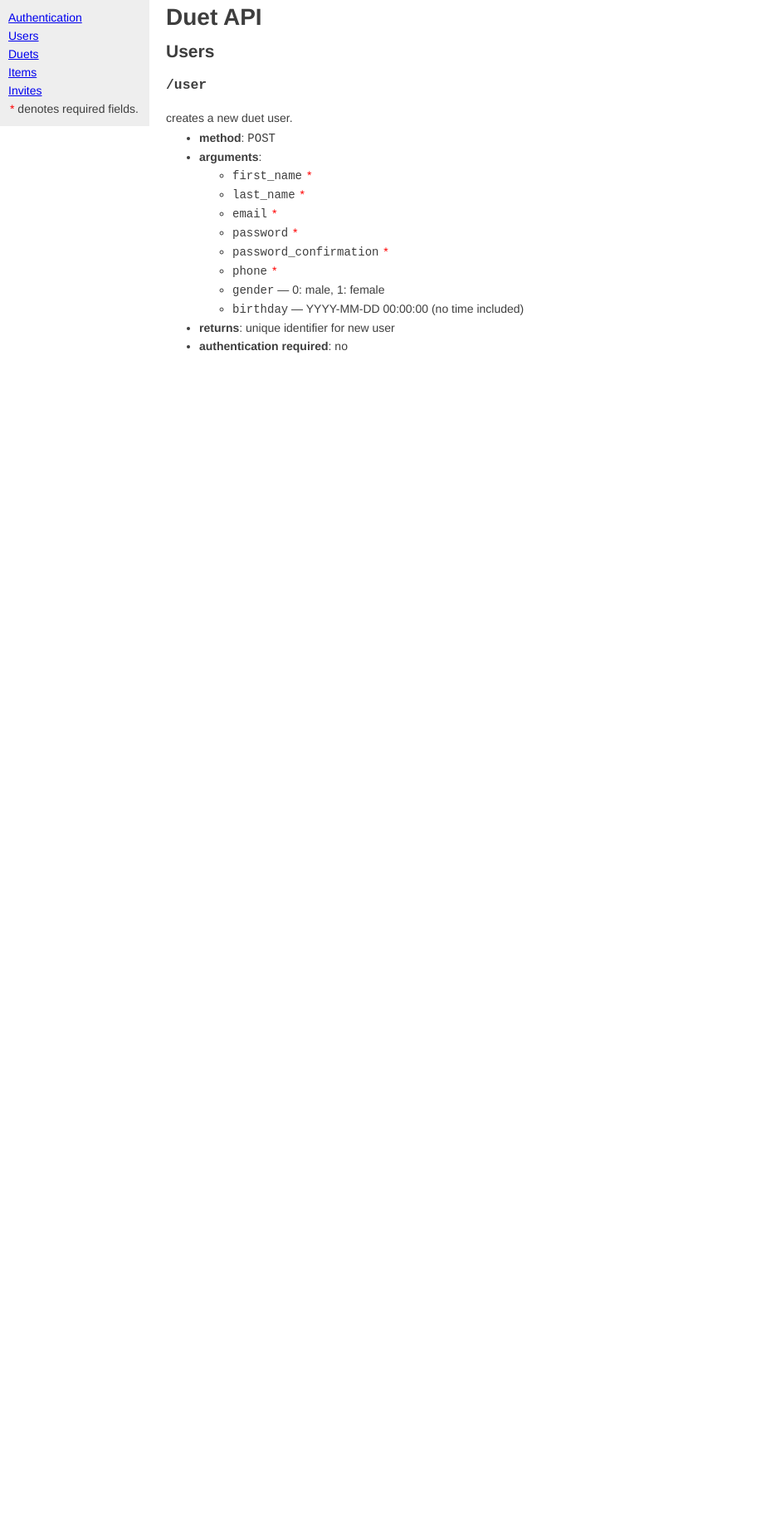
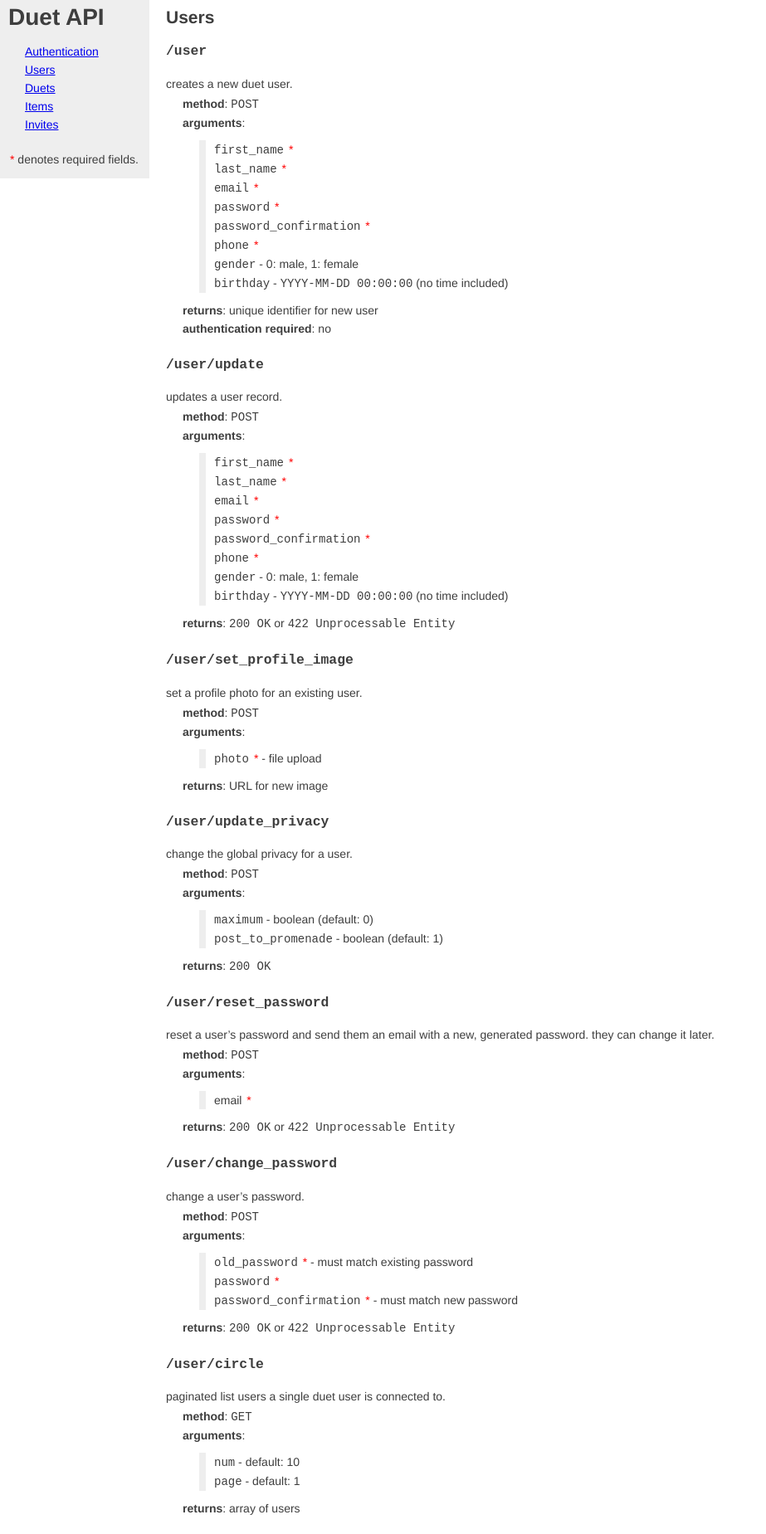
Before and after one commit to duet/duet.github.com, a Jekyll site: the page built from users/index.markdown, in a window 1280 px wide. Shown: the whole page at 83% size, without its empty margins (0-923 px from the left). Built offline with Jekyll 4.4.1, drawn with Linux system fonts in a browser that asks for light colours; Markdown is read by kramdown in place of the engine named in the settings; before the commit the page ends 900 px from its top, so only the background shows below that.

Commit message:
Ported all other initial API methods into project.

```diff
--- a/_layouts/default.html
+++ b/_layouts/default.html
@@ -16,15 +15,19 @@
       padding: 0;
       margin: 0;
     }
-    h1 {
+    h1, h2 {
       margin-top: 0;
     }
     ul {
+      margin: 0 0 20px 20px;
+      padding: 0;
       margin-top: 0;
+      list-style: none;
     }
-    blockquote {
-      padding: 0 0 0 20px;
-      margin: 4px 10px 3px 20px;
+    ul li ul {
+      margin-top: 10px;
+      margin-bottom: 10px;
+      padding: 0 0 0 10px;
       border-left: 8px solid #eee;
     }
     req {
@@ -50,7 +53,6 @@
       width: 160px;
       top: 0;
       left: 0;
-      list-style: none;
       margin: 0;
       padding: 10px;
     }
@@ -59,21 +61,20 @@
       margin-left: 200px;
     }
   </style>
-
 </head>
-
 <body>
-  <ul id="nav">
+  <div id="nav">
+    <h1>Duet API</h1>
+    <ul>
       <li><a href="/authentication">Authentication</a></li>
       <li><a href="/users">Users</a></li>
       <li><a href="/duets">Duets</a></li>
       <li><a href="/items">Items</a></li>
       <li><a href="/invites">Invites</a></li>
-    <li><req>*</req> denotes required fields.</li>
     </ul>
-
+    <p><req>*</req> denotes required fields.</p>
+  </div>
   <div id="content">
-    <h1>Duet API</h1>
     {{content}}
   </div>
 </body>
--- /dev/null
+++ b/authentication/index.markdown
@@ -0,0 +1,6 @@
+---
+layout: default
+title: Authentication
+---
+
+## Authentication
--- a/duets/index.markdown
+++ b/duets/index.markdown
@@ -11,16 +11,100 @@ Returns a list of publicly available duets for use in public areas of the app in
 
 * **method**: `GET`
 * **arguments**:
-  * `num` — default: 10
+  * `num` - default: 10
+  * `page` - default: 1
 * **returns**: array of duets sorted by date DESC
 * **authentication required**: no
 
-### `/duets/featured`
+### `/duets/public/featured`
 
 Returns a list of featured duets for use in public areas of the app.
 
 * **method**: `GET`
 * **arguments**:
-  * `num` — default: 10
+  * `num` - default: 10
+  * `page` - default: 1
 * **returns**: array of duets
 * **authentication required**: no
+
+
+### `/duets`
+
+Returns a list of all duets related to the current account.
+
+* **method**: `GET`
+* **arguments**:
+  * `num` - default: 10
+  * `page` - default: 1
+* **returns**: array of duets sorted by date DESC
+
+### `/duets/proposed`
+
+Returns a list of all proposed duets related to the current account.
+
+* **method**: `GET`
+* **arguments**:
+  * `num` - default: 10
+  * `page` - default: 1
+* **returns**: array of duets sorted by date DESC
+
+### `/duets/completed`
+
+Returns a list of all completed duets related to the current account.
+
+* **method**: `GET`
+* **arguments**:
+  * `num` - default: 10
+  * `page` - default: 1
+* **returns**: array of duets sorted by date DESC
+
+
+### `/duets/with/:second_user_id`
+
+returns a list of the current user's duets that involve `:second_user_id`.
+
+* **method**: `GET`
+* **returns**: array of duets sorted by date DESC
+
+### `/duets/:duet_id`
+
+view a single duet.
+
+* **method**: `GET`
+* **returns**: duet object
+
+### `/duets`
+
+creates a new duet associated with the current user.
+
+* **method**: POST
+* **arguments**:
+  * `title` <req>*</req>
+  * `is_shared` - boolean (default: 0)
+  * `is_ditto` - boolean (default: 0)
+  * `privacy` - 0: private, 1: users included, 2: my circle, 4: public
+* **returns**: duet object (including id)
+
+### `/duets/:duet_id/update`
+
+update an existing duet.
+
+* **method**: `POST`
+* **arguments**:
+  * `title` <req>*</req>
+  * `is_shared` - boolean (default: 0)
+  * `is_ditto` - boolean (default: 0)
+  * `privacy` - 0: private, 1: users included, 2: my circle, 4: public
+* **returns**: duet object (including id)
+
+### `/duets/:duet_id/complete`
+
+mark a duet completed.
+
+* **method**: `GET`
+
+### `/duets/:duet_id/destroy`
+
+destroy an existing duet and **all of its related items**.
+
+* **method**: `GET`
--- a/invites/index.markdown
+++ b/invites/index.markdown
@@ -4,3 +4,18 @@ title: Invites
 ---
 
 ## Invites
+
+### `/invites`
+
+list of pending invites for a user.
+
+* **method**: `GET`
+* **returns**: array of invite objects
+
+### `/invites/:invite_id/process`
+
+accept or ignore an invite from a duet user.
+
+* **method**: `POST`
+* **arguments**:
+  * `accept` <req>*</req> - boolean
--- a/items/index.markdown
+++ b/items/index.markdown
@@ -4,3 +4,20 @@ title: Items
 ---
 
 ## Items
+
+### `/duets/:duet_id/items`
+
+creates a item in a duet.
+
+* **method**: `POST`
+* **arguments**:
+  * `note`
+  * `photo` - file upload
+  * `video` - file upload
+* **returns**: item object (including URLs for photo/video where necessary)
+
+### `/duets/:duet_id/items/:item_id/destroy`
+
+deletes an item in a duet.
+
+* **method**: `POST`
--- a/users/index.markdown
+++ b/users/index.markdown
@@ -17,65 +17,72 @@ creates a new duet user.
   * `password` <req>*</req>
   * `password_confirmation` <req>*</req>
   * `phone` <req>*</req>
-  * `gender` — 0: male, 1: female
-  * `birthday` — YYYY-MM-DD 00:00:00 (no time included)
+  * `gender` - 0: male, 1: female
+  * `birthday` - `YYYY-MM-DD 00:00:00` (no time included)
 * **returns**: unique identifier for new user
 * **authentication required**: no
 
-<!-- /api/users/{user_id}/update
+### `/user/update`
 
-method: POST
-arguments:
-first_name
-last_name
-email
-phone
-gender — 0: male, 1: female
-birthday — YYYY-MM-DD 00:00:00 (no time included)
-returns: success/failure boolean
 updates a user record.
 
-/api/users/{user_id}/set_profile_image
+* **method**: `POST`
+* **arguments**:
+  * `first_name` <req>*</req>
+  * `last_name` <req>*</req>
+  * `email` <req>*</req>
+  * `password` <req>*</req>
+  * `password_confirmation` <req>*</req>
+  * `phone` <req>*</req>
+  * `gender` - 0: male, 1: female
+  * `birthday` - `YYYY-MM-DD 00:00:00` (no time included)
+* **returns**: `200 OK` or `422 Unprocessable Entity`
 
-method: POST
-arguments:
-photo* — file upload
-returns: URL for new image
+### `/user/set_profile_image`
+
 set a profile photo for an existing user.
 
-/api/users/{user_id}/privacy
+* **method**: `POST`
+* **arguments**:
+  * `photo` <req>*</req> - file upload
+* **returns**: URL for new image
 
-method: POST
-arguments:
-maximum — boolean (default: 0)
-post_to_promenade — boolean (default: 1)
-returns: n/a
+### `/user/update_privacy`
+
 change the global privacy for a user.
 
-/api/users/{user_id}/reset_password
+* **method**: `POST`
+* **arguments**:
+  * `maximum` - boolean (default: 0)
+  * `post_to_promenade` - boolean (default: 1)
+* **returns**: `200 OK`
 
-method: POST
-arguments:
-email*
-returns: success/failure boolean
+### `/user/reset_password`
+
 reset a user's password and send them an email with a new, generated password. they can change it later.
 
-/api/users/{user_id}/change_password
+* **method**: `POST`
+* **arguments**:
+  * email <req>*</req>
+* **returns**: `200 OK` or `422 Unprocessable Entity`
 
-method: POST
-arguments:
-old_password* — must match existing password
-password*
-password_confirmation* — must match new password
-returns: success/failure boolean
+### `/user/change_password`
+
 change a user's password.
 
-/api/users/{user_id}/circle
+* **method**: `POST`
+* **arguments**:
+  * `old_password` <req>*</req> - must match existing password
+  * `password` <req>*</req>
+  * `password_confirmation` <req>*</req> - must match new password
+* **returns**: `200 OK` or `422 Unprocessable Entity`
 
-method: GET
-arguments:
-num_per_page — default: 10
-page — default: 1
-returns: array of users
+### `/user/circle`
+
 paginated list users a single duet user is connected to.
- -->
+
+* **method**: `GET`
+* **arguments**:
+  * `num` - default: 10
+  * `page` - default: 1
+* **returns**: array of users
```
Also changed, not shown: other parts of _layouts/default.html (+1 -2 lines), authentication.html (deleted), invites.html (deleted). Lines whose indentation alone changed are shown as unchanged.
